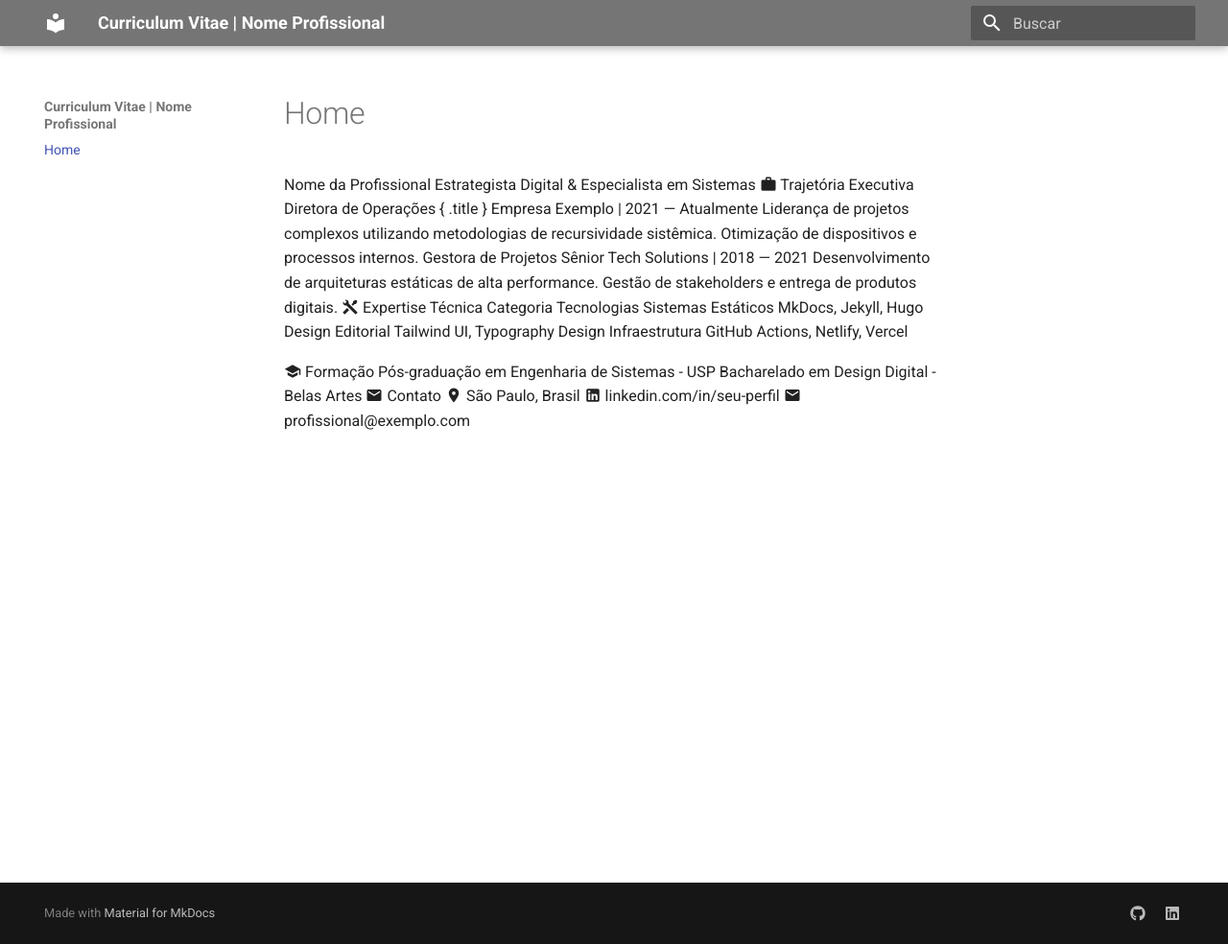
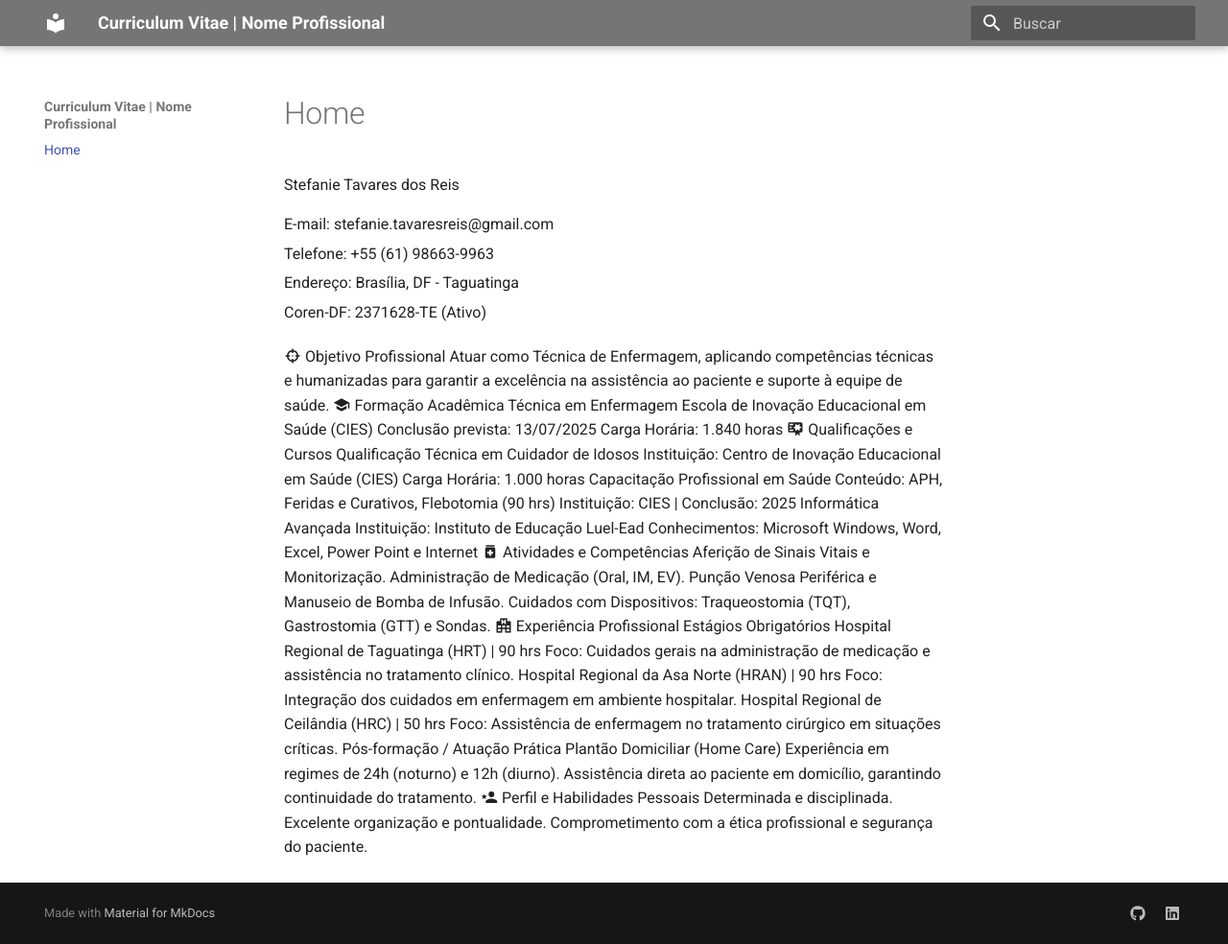
Before and after one commit to vanderlinuxcode/stefanie, an MkDocs documentation site: the page built from docs/index.md, in a window 1280 px wide and 984 px high. Shown: the whole window at 96% size. Built offline with MkDocs 1.6.1 and Material for MkDocs 9.7.7, drawn with Linux system fonts in a browser that asks for light colours.

Commit message:
curriculo melhorias

```diff
--- a/docs/index.md
+++ b/docs/index.md
@@ -1,28 +1,43 @@
-Nome da Profissional
-Estrategista Digital & Especialista em Sistemas
-:material-briefcase: Trajetória Executiva
-Diretora de Operações { .title }
-Empresa Exemplo | 2021 — Atualmente
-Liderança de projetos complexos utilizando metodologias de recursividade sistêmica.
-Otimização de dispositivos e processos internos.
-Gestora de Projetos Sênior
-Tech Solutions | 2018 — 2021
-Desenvolvimento de arquiteturas estáticas de alta performance.
-Gestão de stakeholders e entrega de produtos digitais.
-:material-tools: Expertise Técnica
-Categoria
-Tecnologias
-Sistemas Estáticos
-MkDocs, Jekyll, Hugo
-Design Editorial
-Tailwind UI, Typography Design
-Infraestrutura
-GitHub Actions, Netlify, Vercel
-
-:material-school: Formação
-Pós-graduação em Engenharia de Sistemas - USP
-Bacharelado em Design Digital - Belas Artes
-:material-email: Contato
-:material-map-marker: São Paulo, Brasil
-:material-linkedin: linkedin.com/in/seu-perfil
-:material-email: profissional@exemplo.com
+Stefanie Tavares dos Reis
+<div style="display: flex; flex-direction: column; gap: 5px; margin-bottom: 20px;">
+<span><i class="fa-regular fa-envelope"></i> E-mail: stefanie.tavaresreis@gmail.com</span>
+<span><i class="fa-solid fa-phone"></i> Telefone: +55 (61) 98663-9963</span>
+<span><i class="fa-solid fa-location-dot"></i> Endereço: Brasília, DF - Taguatinga</span>
+<span><i class="fa-solid fa-address-card"></i> Coren-DF: 2371628-TE (Ativo)</span>
+</div>
+:material-target: Objetivo Profissional
+Atuar como Técnica de Enfermagem, aplicando competências técnicas e humanizadas para garantir a excelência na assistência ao paciente e suporte à equipe de saúde.
+:material-school: Formação Acadêmica
+Técnica em Enfermagem
+Escola de Inovação Educacional em Saúde (CIES) Conclusão prevista: 13/07/2025 Carga Horária: 1.840 horas
+:material-certificate: Qualificações e Cursos
+Qualificação Técnica em Cuidador de Idosos
+Instituição: Centro de Inovação Educacional em Saúde (CIES)
+Carga Horária: 1.000 horas
+Capacitação Profissional em Saúde
+Conteúdo: APH, Feridas e Curativos, Flebotomia (90 hrs)
+Instituição: CIES | Conclusão: 2025
+Informática Avançada
+Instituição: Instituto de Educação Luel-Ead
+Conhecimentos: Microsoft Windows, Word, Excel, Power Point e Internet
+:material-medication: Atividades e Competências
+Aferição de Sinais Vitais e Monitorização.
+Administração de Medicação (Oral, IM, EV).
+Punção Venosa Periférica e Manuseio de Bomba de Infusão.
+Cuidados com Dispositivos: Traqueostomia (TQT), Gastrostomia (GTT) e Sondas.
+:material-hospital-building: Experiência Profissional
+Estágios Obrigatórios
+Hospital Regional de Taguatinga (HRT) | 90 hrs
+Foco: Cuidados gerais na administração de medicação e assistência no tratamento clínico.
+Hospital Regional da Asa Norte (HRAN) | 90 hrs
+Foco: Integração dos cuidados em enfermagem em ambiente hospitalar.
+Hospital Regional de Ceilândia (HRC) | 50 hrs
+Foco: Assistência de enfermagem no tratamento cirúrgico em situações críticas.
+Pós-formação / Atuação Prática
+Plantão Domiciliar (Home Care)
+Experiência em regimes de 24h (noturno) e 12h (diurno).
+Assistência direta ao paciente em domicílio, garantindo continuidade do tratamento.
+:material-account-star: Perfil e Habilidades Pessoais
+Determinada e disciplinada.
+Excelente organização e pontualidade.
+Comprometimento com a ética profissional e segurança do paciente.
```
